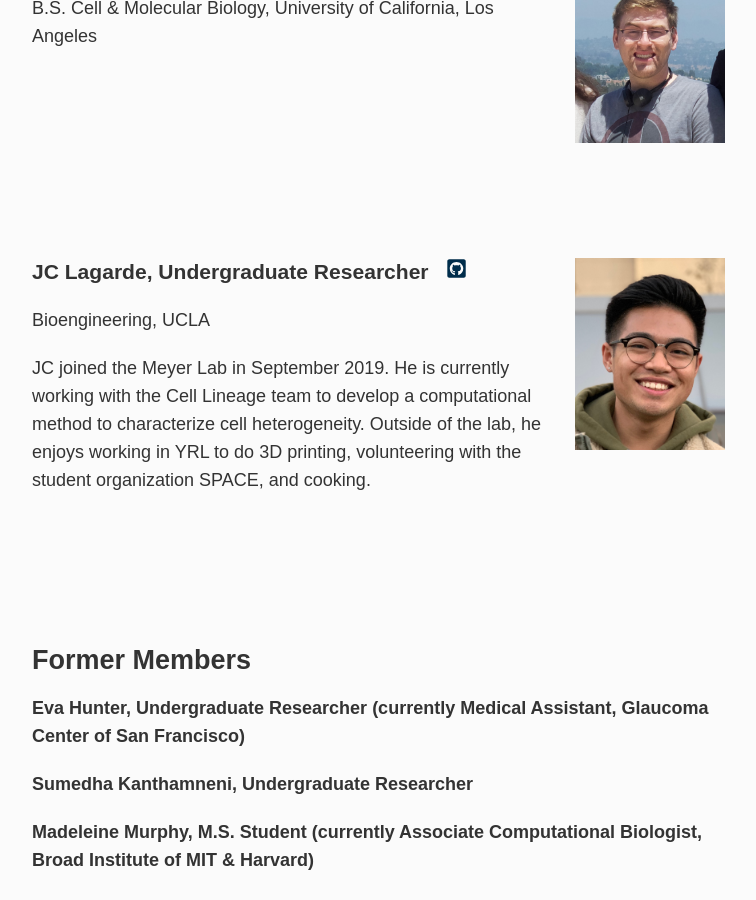
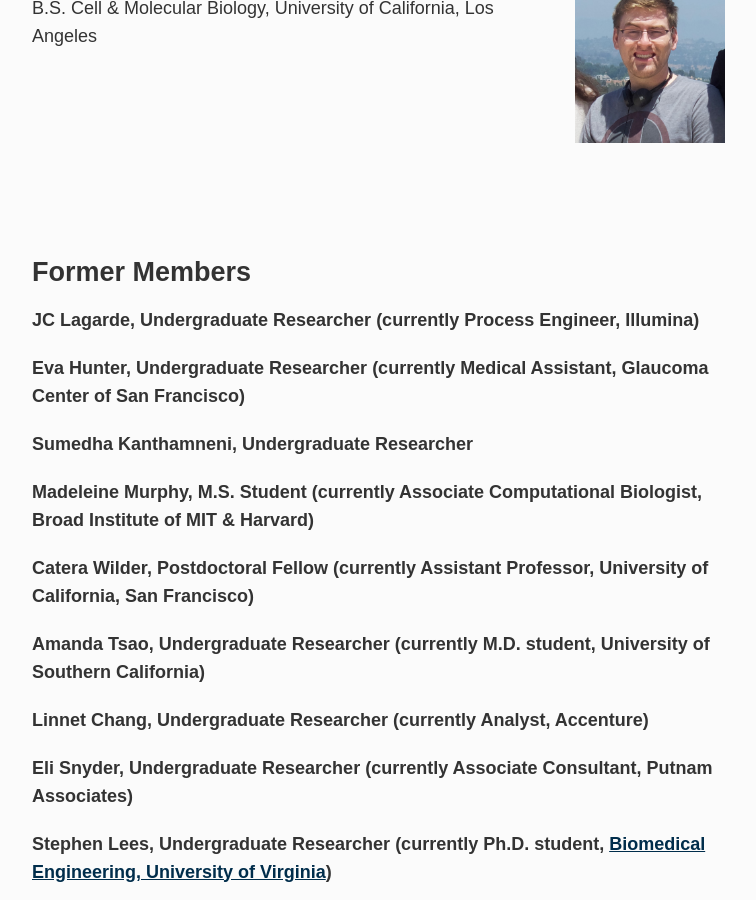
Before and after one commit to meyer-lab/asmlab.org, a Jekyll site: the page built from team/index.md, in a window 1280 px wide and 900 px high, scrolled down 3551 px. Shown: the whole window, without its empty margins (253-1009 px from the left). Built offline with Jekyll 4.4.1, drawn with Linux system fonts in a browser that asks for light colours; some web fonts are replaced.

Commit message:
Update index.md

```diff
--- a/team/index.md
+++ b/team/index.md
@@ -83,19 +83,9 @@ B.S. Cell & Molecular Biology, University of California, Los Angeles
 <br />
 <br />
 
-<div class="span_3 right"><img src="/public/photos/jcl.jpg" width="150px" alt="JC's picture" /></div>
+# Former Members
 
-### JC Lagarde, Undergraduate Researcher&nbsp;&nbsp;&nbsp;<a href="https://github.com/jclagarde"><svg class="svg-icon"><use xlink:href="#fa-github"></use></svg></a>
-Bioengineering, UCLA
-
-JC joined the Meyer Lab in September 2019. He is currently working with the Cell Lineage team to develop a computational method to characterize cell heterogeneity. Outside of the lab, he enjoys working in YRL to do 3D printing, volunteering with the student organization SPACE, and cooking.
-
-<br />
-<br />
-<br />
-<br />
-
-# Former Members
+#### JC Lagarde, Undergraduate Researcher (currently Process Engineer, Illumina)
 
 #### Eva Hunter, Undergraduate Researcher (currently Medical Assistant, Glaucoma Center of San Francisco)
 
```
